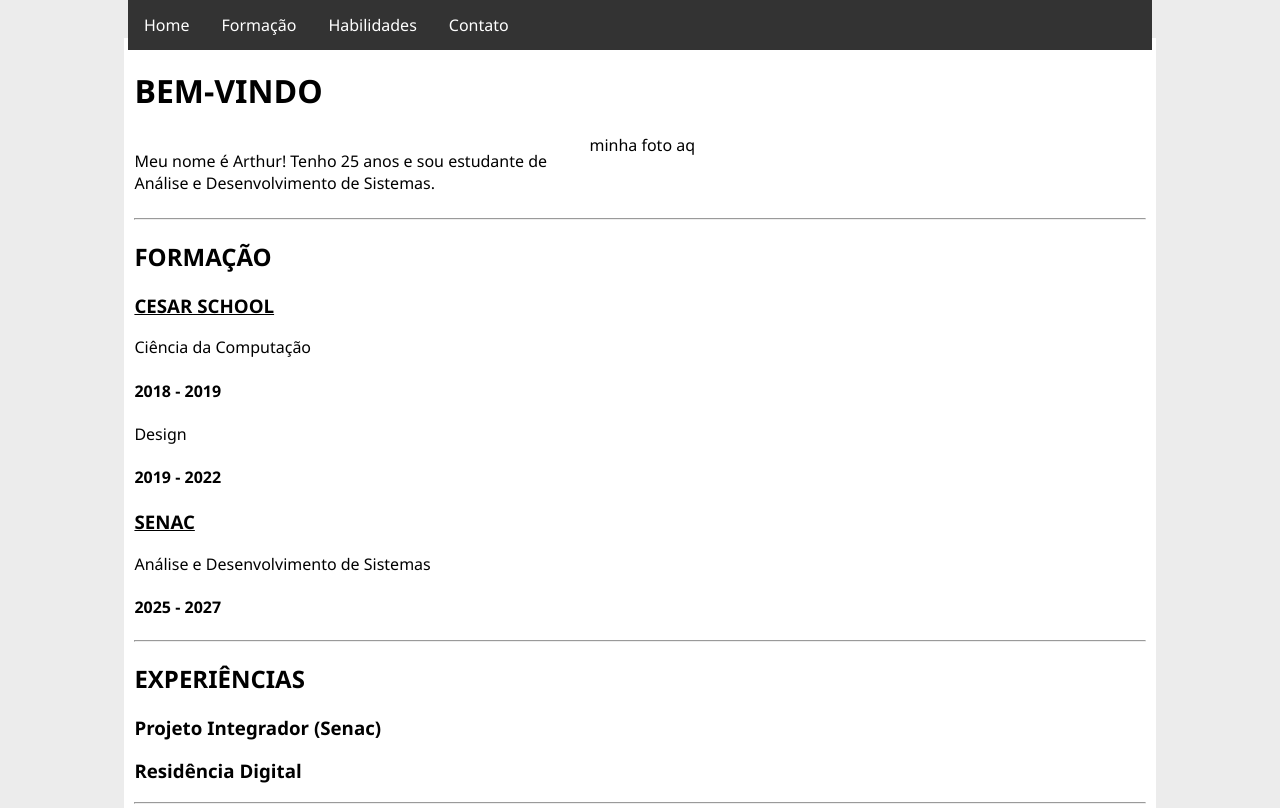
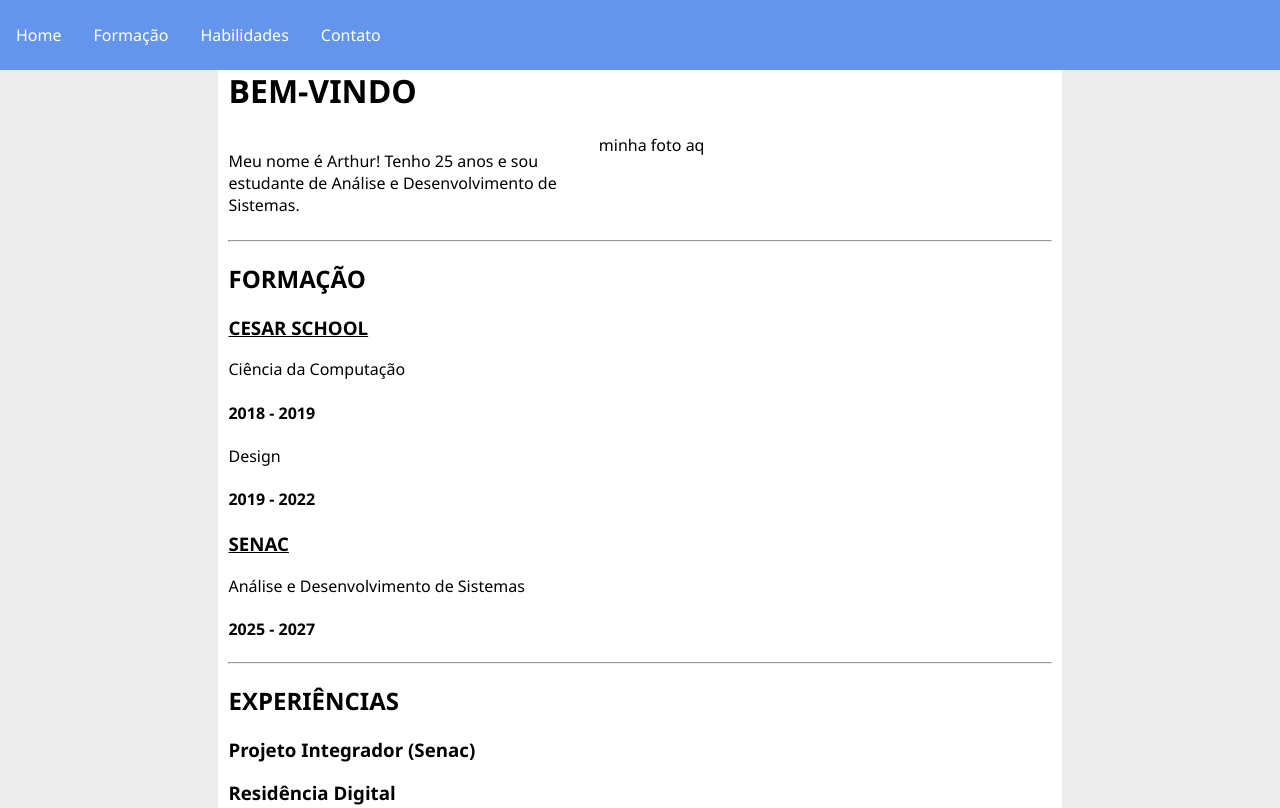
Before and after one commit to A-Belfort/CV, a plain HTML site: page index.html in a window 1280 px wide. Shown: the top 808 px of the page. Drawn offline with Linux system fonts and the light colour scheme.

Commit message:
Update style.css

```diff
--- a/style.css
+++ b/style.css
@@ -12,15 +12,16 @@ body {
     padding: 10px;
     margin-top: 30px;
     text-align: left;
-    width: 80%;
+    width: auto;
     background-color: #ffffff;
 }
 
 .navbar {
+    padding: 10px;
     text-align: center;
     position: fixed;
     top: 0;
-    width: 80%;
+    width: 100%;
     background-color: cornflowerblue;
 }
 
@@ -33,7 +34,6 @@ body {
   margin: 0;
   padding: 0;
   overflow: hidden;
-  background-color: #333;
 }
 
 .navbar li {
```
